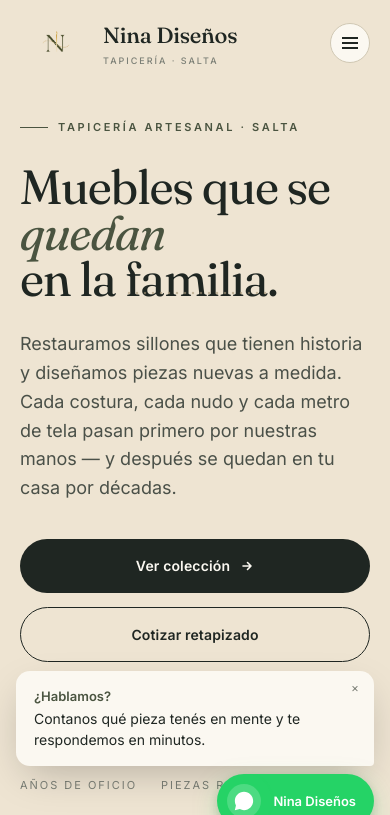
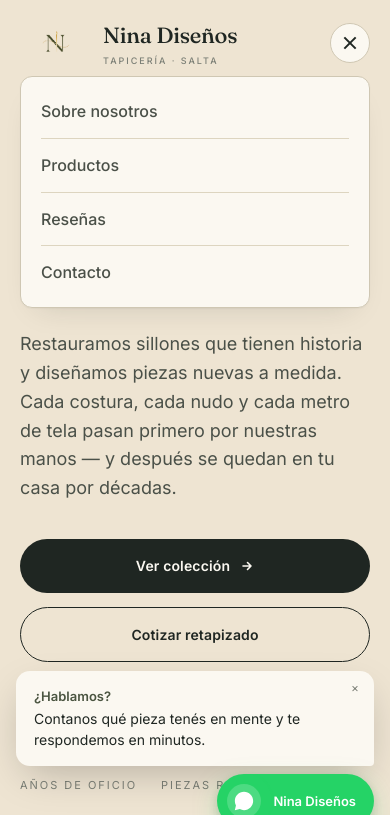
Before and after one commit to Nahuel-Kosmo/nina-disenos, a plain HTML site: page index.html in a window 390 px wide. Both pictures are taken after a click on the button "Menú". Shown: the top 815 px of the page. Drawn offline with Linux system fonts and the light colour scheme.

Commit message:
Agregar menú mobile funcional al nav
El botón hamburguesa en tablet/mobile no tenía JS conectado y los
links de navegación quedaban inaccesibles debajo de 980px. Ahora abre
un panel desplegable y se cierra al seleccionar un link.

```diff
--- a/assets/94a52384-f08a-4e71-aa4d-821bb936f0e1.js
+++ b/assets/94a52384-f08a-4e71-aa4d-821bb936f0e1.js
@@ -25,6 +25,23 @@ document.querySelectorAll('a[href^="#"]').forEach(a => {
     }
   });
 });
+
+// ============================================
+// NAV: menú mobile (burger)
+// ============================================
+const navBurger = document.querySelector('.nav-burger');
+if (navBurger) {
+  navBurger.addEventListener('click', () => {
+    nav.classList.toggle('menu-open');
+    navBurger.classList.toggle('active');
+  });
+  document.querySelectorAll('.nav-links a').forEach(a => {
+    a.addEventListener('click', () => {
+      nav.classList.remove('menu-open');
+      navBurger.classList.remove('active');
+    });
+  });
+}
 
 // ============================================
 // REVEAL: contenido siempre visible (sin animación bloqueante)
--- a/index.html
+++ b/index.html
@@ -1884,20 +1884,56 @@ footer {
     border-radius: 50%;
     background: var(--paper);
     border: 1px solid var(--line);
+    z-index: 61;
   }
   .nav-burger span {
     display: block;
     width: 16px; height: 2px;
     background: var(--ink);
     position: relative;
+    transition: background .2s var(--ease);
   }
   .nav-burger span::before, .nav-burger span::after {
     content: ""; position: absolute;
     left: 0; right: 0; height: 2px;
     background: var(--ink);
+    transition: transform .2s var(--ease), top .2s var(--ease);
   }
   .nav-burger span::before { top: -5px; }
   .nav-burger span::after  { top: 5px; }
+  .nav-burger.active span { background: transparent; }
+  .nav-burger.active span::before { top: 0; transform: rotate(45deg); }
+  .nav-burger.active span::after  { top: 0; transform: rotate(-45deg); }
+
+  .nav-links {
+    display: flex;
+    visibility: hidden;
+    opacity: 0;
+    pointer-events: none;
+    flex-direction: column;
+    gap: 0;
+    position: fixed;
+    top: 76px; left: 20px; right: 20px;
+    background: var(--paper);
+    border: 1px solid var(--line);
+    border-radius: 12px;
+    padding: 8px 20px;
+    box-shadow: var(--shadow-card);
+    transform: translateY(-8px);
+    transition: opacity .25s var(--ease), transform .25s var(--ease), visibility .25s;
+  }
+  .nav.menu-open .nav-links {
+    visibility: visible;
+    opacity: 1;
+    pointer-events: auto;
+    transform: translateY(0);
+  }
+  .nav-links a {
+    padding: 14px 0;
+    border-bottom: 1px solid var(--line-soft);
+    font-size: 16px;
+  }
+  .nav-links a:last-child { border-bottom: none; }
 
   .hero { padding: 110px 0 60px; min-height: auto; }
   .hero-inner { grid-template-columns: 1fr; gap: 40px; }
```
Also changed, not shown: 1 other file.
